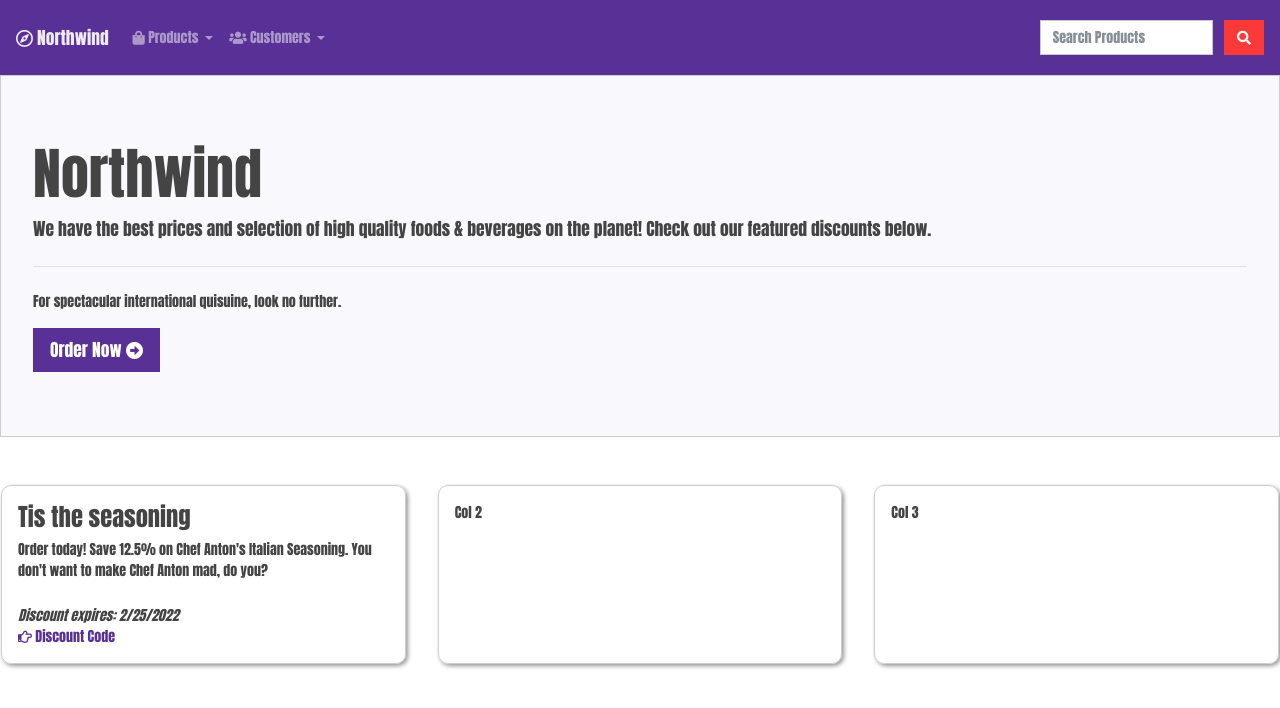
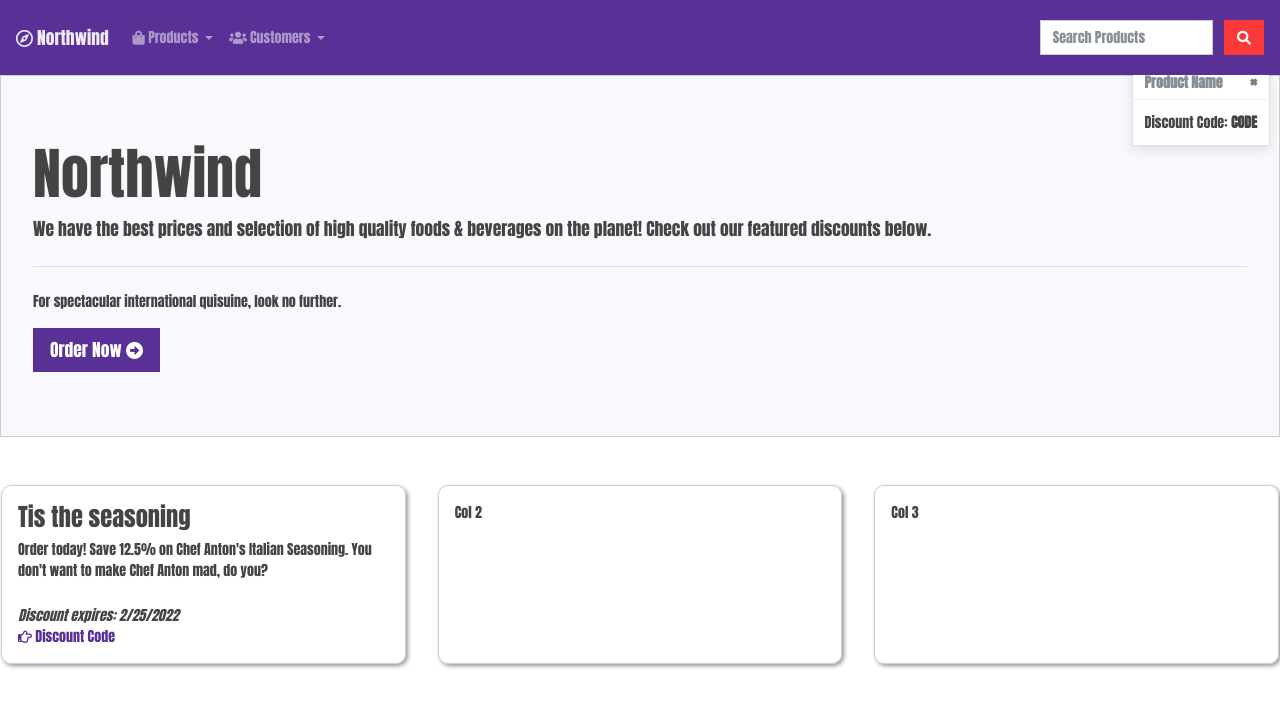
Before and after one commit to tayjay1019/FirstProject, a plain HTML site: page index.html in a window 1280 px wide. Both pictures are taken after a click on the link "Discount Code". Drawn offline with nearby package versions, Linux system fonts and the light colour scheme.

Commit message:
made toast visable

```diff
--- a/index.html
+++ b/index.html
@@ -87,8 +87,7 @@
                     You don't want to make Chef Anton mad, do you?
                 </div>
                 <i>Discount expires: 2/25/2022</i><br />
-                <a href="#"><i class="far fa-hand-point-right"></i> Discount Code</a>
-            </div>
+                <a href="#" class="code"><i class="far fa-hand-point-right"></i> Discount Code</a>            </div>
             <div class="col-md m-3 p-3 discounts">
                 Col 2
             </div>
@@ -102,5 +101,7 @@
     <script src="https://ajax.googleapis.com/ajax/libs/jquery/3.6.0/jquery.min.js"></script>
     <!--bootstrap js-->
     <script src="https://cdn.jsdelivr.net/npm/bootstrap@4.6.0/dist/js/bootstrap.bundle.min.js" integrity="sha384-Piv4xVNRyMGpqkS2by6br4gNJ7DXjqk09RmUpJ8jgGtD7zP9yug3goQfGII0yAns" crossorigin="anonymous"></script>
+    <!-- custom js-->
+    <script src="js/client.js"></script>
 </body>
 </html>
--- /dev/null
+++ b/js/client.js
@@ -0,0 +1,6 @@
+$(function(){
+    $('.code').on('click', function(e) {
+        e.preventDefault();
+        $('#toast').toast({ autohide: false }).toast('show');
+    });
+});
```
